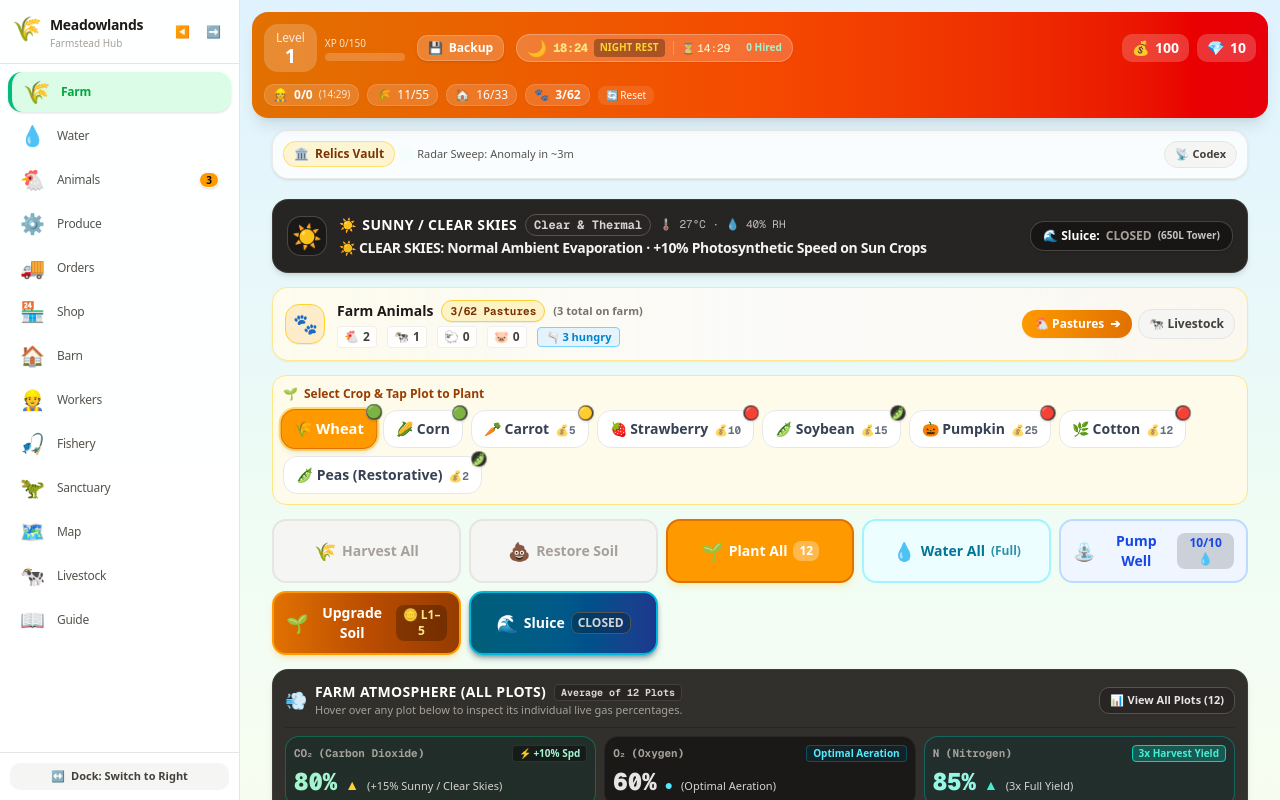
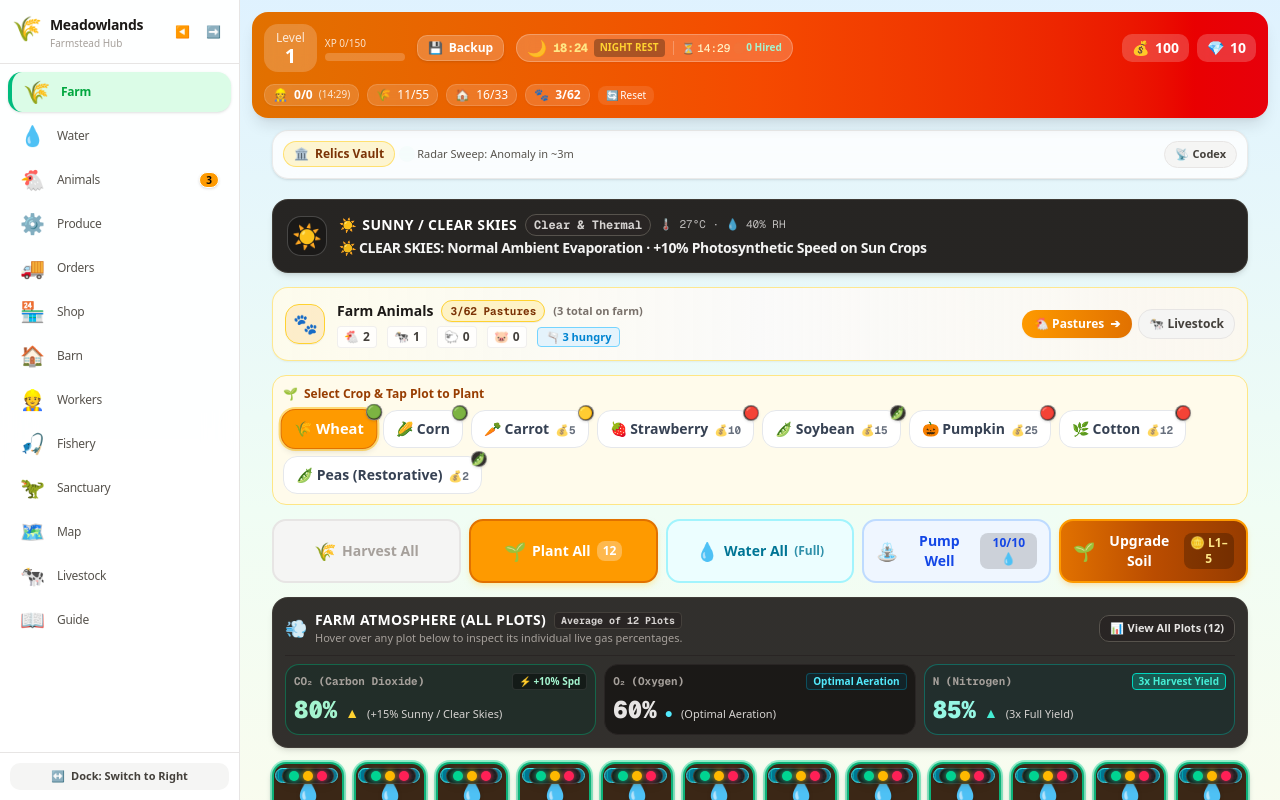
Before and after one commit to abhi543/meadowlands, a Next.js app: page / in a window 1280 px wide. Shown: the top 800 px of the page. Built offline with nearby package versions, Linux system fonts and the light colour scheme.

Commit message:
fix: remove sluice and restore soil from farm page

```diff
--- a/src/components/game/FarmGrid.tsx
+++ b/src/components/game/FarmGrid.tsx
@@ -41,7 +41,6 @@ export function FarmGrid({ onSelectTab }: FarmGridProps) {
     plantAllCrops,
     harvestAllPlots,
     applyCompostToProps,
-    applyCompostToAllPlots,
     flushPlotBed,
     applyUniversalBioDressing,
     waterPlot,
@@ -63,7 +62,6 @@ export function FarmGrid({ onSelectTab }: FarmGridProps) {
     cureEntityExhaustion,
     unlockNextPlot,
     hydrology,
-    setSluiceModalOpen,
     toggleEmergencySpillway,
     clearWitheredCrop,
     animals = [],
@@ -221,24 +219,6 @@ export function FarmGrid({ onSelectTab }: FarmGridProps) {
               <span>{estateModifier.bannerText}</span>
             </p>
           </div>
-        </div>
-
-        <div className="flex items-center gap-2 shrink-0 ml-auto sm:ml-0">
-          <button
-            type="button"
-            onClick={() => {
-              if (onSelectTab) onSelectTab('water');
-              else setSluiceModalOpen(true);
-            }}
-            className="px-3 py-1.5 rounded-xl bg-black/40 hover:bg-black/60 border border-white/20 text-xs font-bold text-white transition-all flex items-center gap-1.5 cursor-pointer active:scale-95 shadow-sm"
-            title="Open Estate Hydrology & Sluice Console"
-          >
-            <span>🌊 Sluice:</span>
-            <span className={hydrology?.sluiceGatesOpen ? 'text-emerald-300 font-black' : 'text-stone-400'}>
-              {hydrology?.sluiceGatesOpen ? 'OPEN' : 'CLOSED'}
-            </span>
-            <span className="text-[10px] opacity-75">({Math.round(hydrology?.towerLiters || 0)}L Tower)</span>
-          </button>
         </div>
       </div>
       {/* Flash Flood Crisis Warning Banner */}
@@ -430,26 +410,6 @@ export function FarmGrid({ onSelectTab }: FarmGridProps) {
           )}
         </button>
 
-        {/* Restore Soil (Compost Bailout) */}
-        <button
-          onClick={() => applyCompostToAllPlots()}
-          disabled={tiredPlotsCount === 0}
-          className={`px-3 py-2.5 rounded-xl font-semibold text-xs sm:text-sm transition-all border-2 flex items-center justify-center gap-1.5 ${
-            tiredPlotsCount > 0
-              ? 'bg-gradient-to-r from-emerald-600 to-teal-600 hover:from-emerald-500 hover:to-teal-500 text-white border-emerald-400 shadow-md shadow-emerald-500/20 active:scale-95 animate-pulse cursor-pointer'
-              : 'bg-stone-100 dark:bg-stone-800 text-stone-400 dark:text-stone-500 border-stone-200 dark:border-stone-700 cursor-not-allowed'
-          }`}
-          title={tiredPlotsCount > 0 ? `Apply organic compost to all ${tiredPlotsCount} tired plots to refill battery to 100% full` : 'All plot batteries are at 100% energy!'}
-        >
-          <span className="text-base sm:text-lg">{'💩'}</span>
-          <span>Restore Soil</span>
-          {tiredPlotsCount > 0 && (
-            <span className="bg-white/30 px-1.5 py-0.5 rounded-md text-[10px] sm:text-xs font-bold">
-              {tiredPlotsCount} Tired
-            </span>
-          )}
-        </button>
-
         {/* Plant All */}
         <button
           onClick={() => plantAllCrops(selectedCrop)}
@@ -532,32 +492,12 @@ export function FarmGrid({ onSelectTab }: FarmGridProps) {
             setSelectedPlotForUpgrade(null);
             setIsUpgradeModalOpen(true);
           }}
-          className="col-span-2 sm:col-span-4 lg:col-span-1 px-3 py-2.5 rounded-xl font-semibold text-xs sm:text-sm transition-all border-2 flex items-center justify-center gap-1.5 active:scale-95 bg-gradient-to-r from-amber-600 via-amber-700 to-amber-800 hover:from-amber-500 hover:to-amber-600 text-white border-amber-500 shadow-md shadow-amber-500/20 cursor-pointer"
+          className="col-span-2 sm:col-span-1 px-3 py-2.5 rounded-xl font-semibold text-xs sm:text-sm transition-all border-2 flex items-center justify-center gap-1.5 active:scale-95 bg-gradient-to-r from-amber-600 via-amber-700 to-amber-800 hover:from-amber-500 hover:to-amber-600 text-white border-amber-500 shadow-md shadow-amber-500/20 cursor-pointer"
         >
           <span className="text-base sm:text-lg">{'🌱'}</span>
           <span>Upgrade Soil</span>
           <span className="bg-black/25 px-1.5 py-0.5 rounded-md text-[10px] sm:text-xs font-bold text-amber-200">
             🪙 L1–5
-          </span>
-        </button>
-
-        {/* Gravity Sluice Console Button */}
-        <button
-          onClick={() => {
-            if (onSelectTab) onSelectTab('water');
-            else setSluiceModalOpen(true);
-          }}
-          className="col-span-2 sm:col-span-4 lg:col-span-1 px-3 py-2.5 rounded-xl font-semibold text-xs sm:text-sm transition-all border-2 flex items-center justify-center gap-1.5 active:scale-95 bg-gradient-to-r from-cyan-800 via-sky-800 to-blue-900 hover:from-cyan-700 hover:to-sky-700 text-white border-cyan-500 shadow-md shadow-cyan-950/40 cursor-pointer"
-          title="Open Estate Hydrological Sluice & Canal Console"
-        >
-          <span className="text-base sm:text-lg">{'🌊'}</span>
-          <span>Sluice</span>
-          <span className={`px-1.5 py-0.5 rounded-md text-[10px] sm:text-xs font-bold border ${
-            hydrology?.sluiceGatesOpen
-              ? 'bg-emerald-500/30 text-emerald-300 border-emerald-400 animate-pulse'
-              : 'bg-black/25 text-stone-300 border-stone-600'
-          }`}>
-            {hydrology?.sluiceGatesOpen ? 'OPEN' : 'CLOSED'}
           </span>
         </button>
       </div>
```
Also changed, not shown: 1 other file (tests, documents, lock files or other folders).
